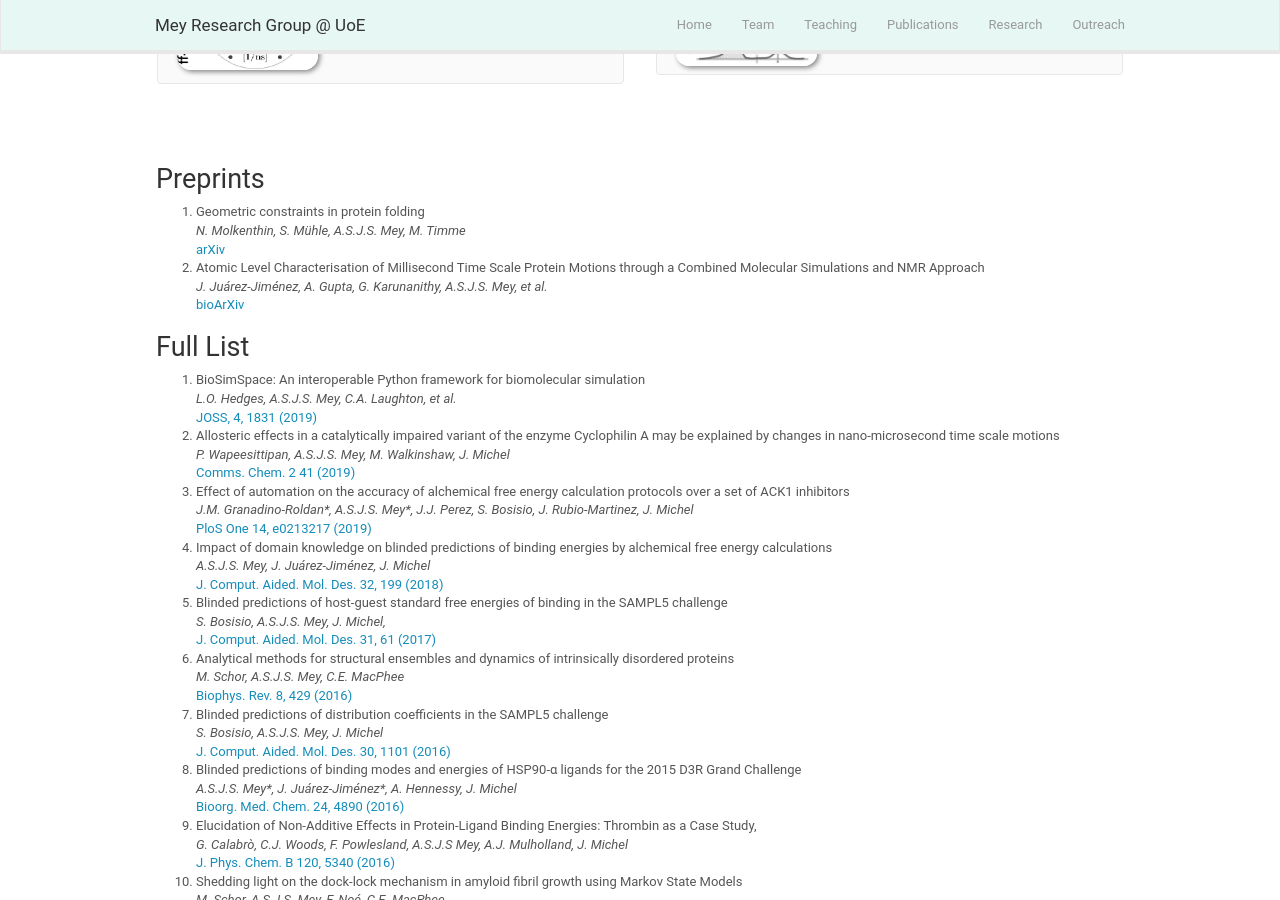
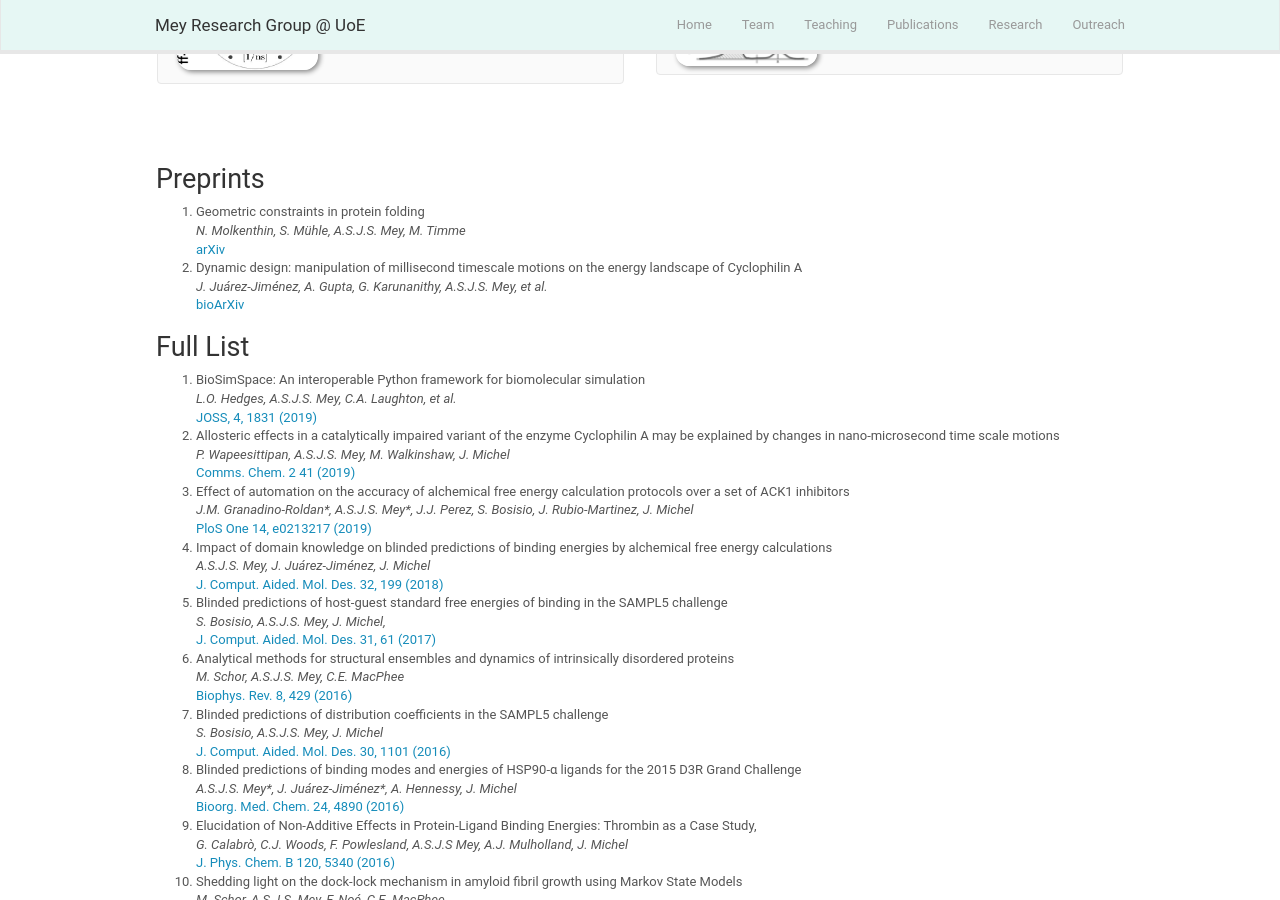
Before and after one commit to mozhu621/intellistream.github.io, a Jekyll site: the page built from _pages/publications.md, in a window 1280 px wide and 900 px high, scrolled down 932 px. Built offline with Jekyll 4.4.1, drawn with Linux system fonts in a browser that asks for light colours; nearby versions of some CDN libraries.

```diff
--- a/_data/prelist.yml
+++ b/_data/prelist.yml
@@ -8,12 +8,12 @@
   highlight: 0
   news2:
 
-- title: "Atomic Level Characterisation of Millisecond Time Scale Protein Motions through a Combined Molecular Simulations and NMR Approach"
+- title: "Dynamic design: manipulation of millisecond timescale motions on the energy landscape of Cyclophilin A"
   image: xx.png
   description:
   authors: J. Juárez-Jiménez, A. Gupta, G. Karunanithy, A.S.J.S. Mey, et al.
   link:
-    url: doi:10.1101/490987
+    url: https://www.biorxiv.org/content/10.1101/490987v2
     display: bioArXiv
   highlight: 0
   news2:
```
Also changed, not shown: _data/publist.yml (+9 -9 lines).
